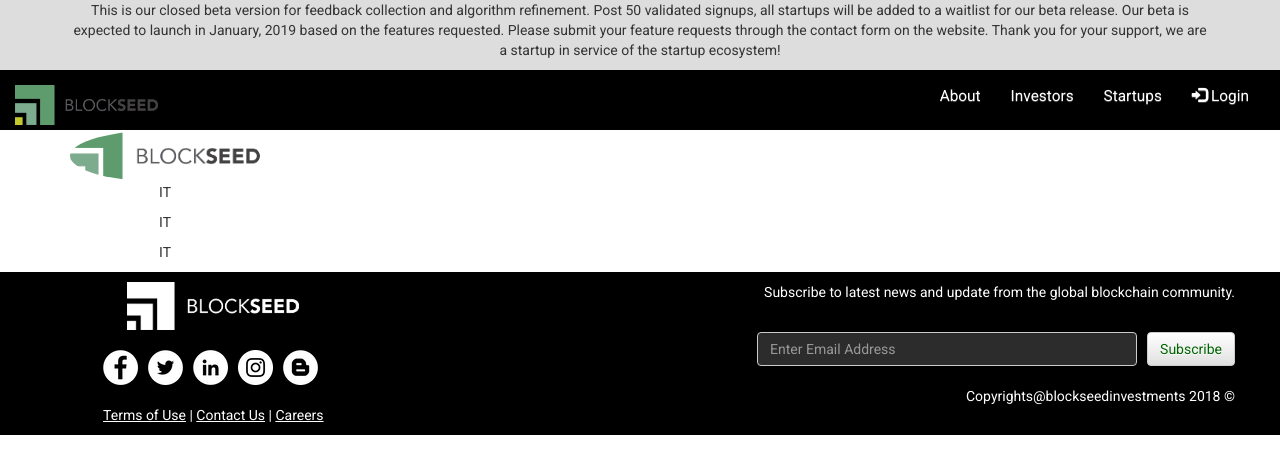
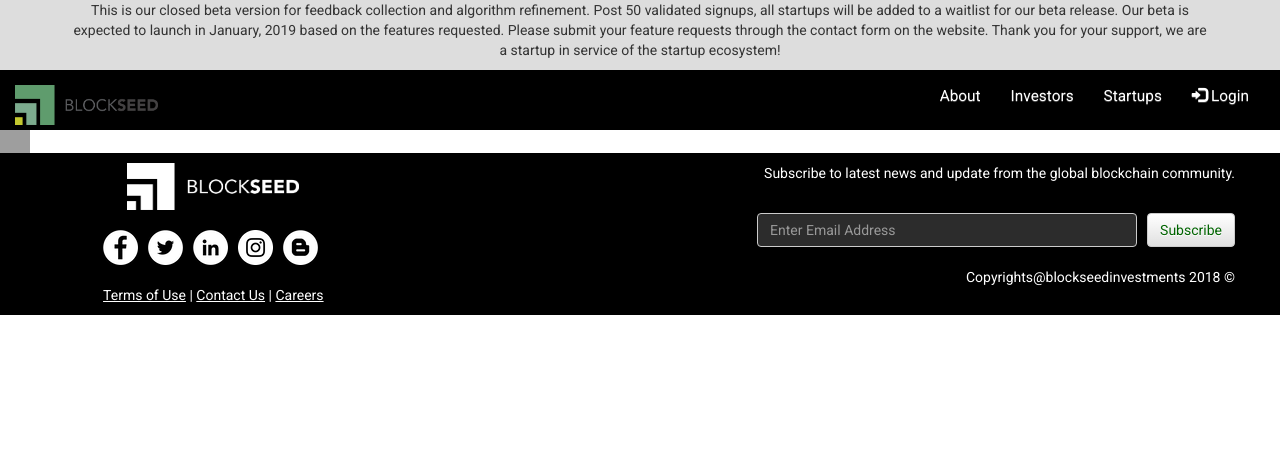
Before and after one commit to skgrehli/ractjs-reduce-sample, a React (Create React App) app in the folder client/: page /left-nav in a window 1280 px wide. Shown: the top 474 px of the page. Built offline with nearby package versions, Linux system fonts and the light colour scheme; grey boxes are pictures that could not be loaded.

Commit message:
naive implementation of side panel

```diff
--- a/client/package.json
+++ b/client/package.json
@@ -5,6 +5,7 @@
   "dependencies": {
     "react": "^16.6.0",
     "react-bootstrap": "^0.32.4",
+    "react-burger-menu": "^2.5.4",
     "react-circular-progressbar": "^1.0.0",
     "react-collapsible": "^2.3.1",
     "react-dom": "^16.6.0",
--- a/client/src/components/SidePanels/LeftSideNavPanel.js
+++ b/client/src/components/SidePanels/LeftSideNavPanel.js
@@ -1,28 +1,30 @@
 import React, { Component } from 'react';
+import { slide as Menu } from 'react-burger-menu';
+import './SidePanel.css';
 
-class LeftSideNavPanel extends Component {
-	render() {
-		return (
-			<div class="container">
-			<div class="col-xs-12 col-sm-12 col-md-2 col-lg-2">
-				<div class="row">
-					<img src={require('../../assets/logo/logo.png')} class="img-circle img-responsive" alt="Company Logo" />
-				</div>
-				<div class="row">
-				</div>
-				<div class="row">
-					<p>IT</p>
-				</div>
-				<div class="row">
-					<p>IT</p>
-				</div>
-				<div class="row">
-					<p>IT</p>
-				</div>
-			</div>
-			</div>
-			);
-	}
+/*TODO:
+1. Improve this component and re-use in dashboard/InvestorList/StartupList
+*/
+
+class LeftSideNavPanel extends React.Component {
+  showSettings = (event) => {
+    event.preventDefault();
+  }
+
+  render () {
+    return (
+      <Menu class="bm-menu"
+      	isOpen={false}
+      	customBurgerIcon={ <img src="https://img.icons8.com/metro/50/000000/menu.png" class="bm-burger-button"/>}
+      	customCrossIcon={ <img src="https://img.icons8.com/ios/50/000000/multiply.png" class="bm-cross-button"/>}
+      >
+        <a id="home" className="menu-item" href="/forgot-password">Home</a>
+        <a id="about" className="menu-item" href="/forgot-password">About</a>
+        <a id="contact" className="menu-item" href="/forgot-password">Contact</a>
+        <a onClick={ this.showSettings } className="menu-item--small" href="/forgot-password">Settings</a>
+      </Menu>
+    );
+  }
 }
 
 export default LeftSideNavPanel;
--- a/client/src/components/SidePanels/SidePanel.css
+++ b/client/src/components/SidePanels/SidePanel.css
@@ -11,3 +11,21 @@
 	height: 50%;
 	width: 50%;
 }
+
+.bm-burger-button {
+	max-height: 30px;
+	max-width: 30px;
+	position: relative;
+}
+
+.bm-cross-button {
+	max-height: 50px;
+	max-width: 50px;
+	position: relative;
+}
+
+.bm-menu {
+  background: #FFFFFF;
+  padding: 10px;
+  font-size: 1.15em;
+}
```
